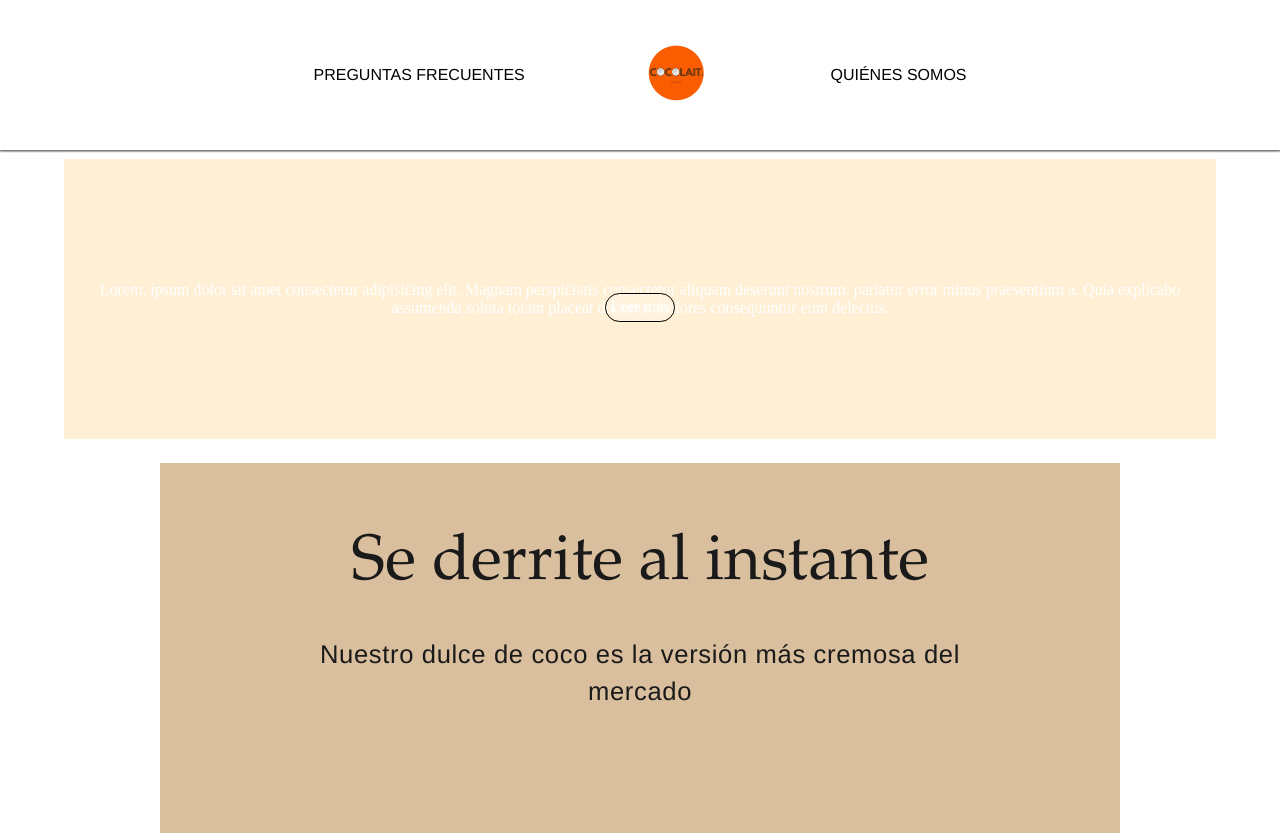
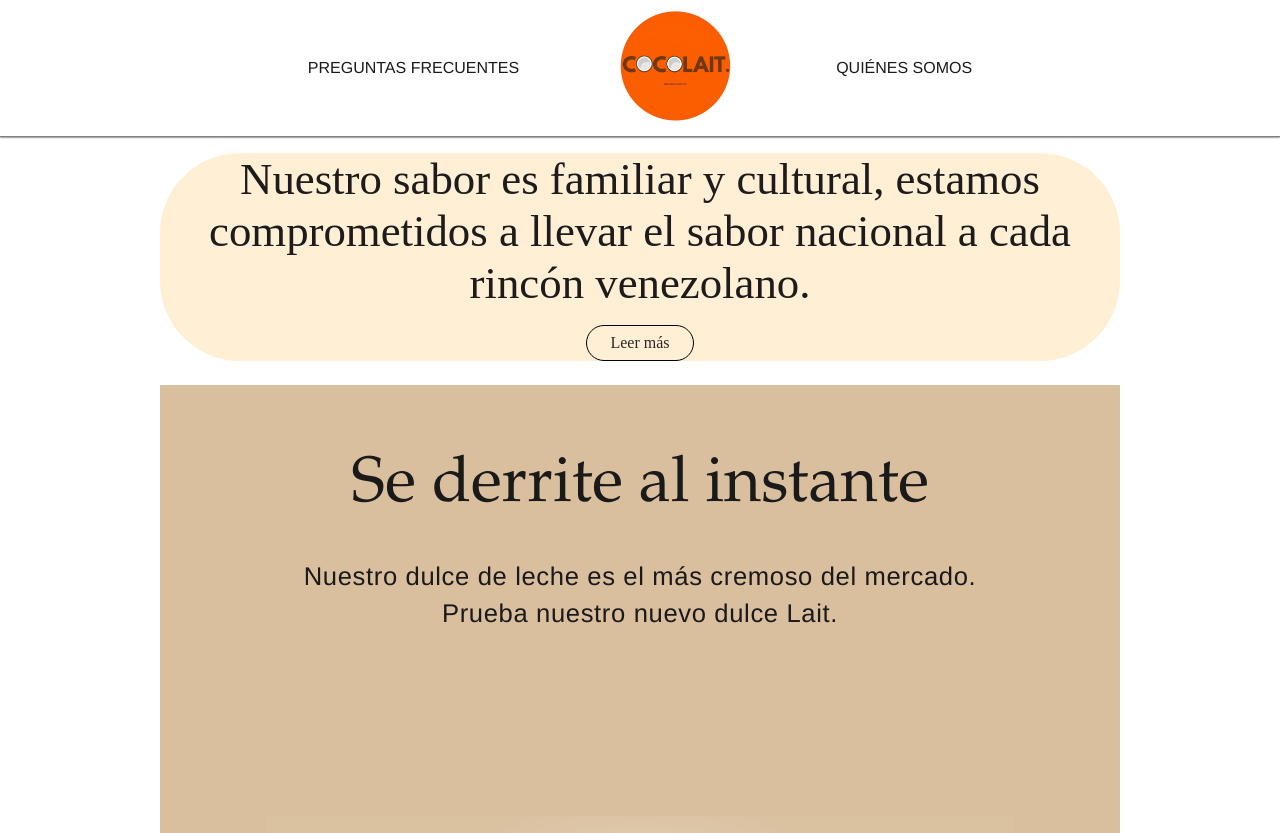
Before and after one commit to dachidevv/uptaeb-proyecto-sitio-web, a plain HTML site: page index.html in a window 1280 px wide. Shown: the top 833 px of the page. Drawn offline with Linux system fonts and the light colour scheme.

Commit message:
Cambios al hero

```diff
--- a/index.html
+++ b/index.html
@@ -17,22 +17,22 @@
   </nav>
 
   <div class="hero">
-    <p>Lorem, ipsum dolor sit amet consectetur adipisicing elit. Magnam perspiciatis consectetur aliquam deserunt nostrum, pariatur error minus praesentium a. Quia explicabo assumenda soluta totam placeat ducimus maiores consequuntur eum delectus.</p>
+    <p>Nuestro sabor es familiar y cultural, estamos comprometidos a llevar el sabor nacional a cada rincón venezolano.</p>
     <a href="">Leer más</a>
   </div>
 
 <!-- Inicio de la sección de los productos -->
 
-  <!-- Primer producto, cocolait -->
+  <!-- Primer producto, dulce lait -->
   <section class="banner-base marron-leche">
 
     <div class="contenedor-info">
         <h1>Se derrite al instante</h1>
-        <p>Nuestro dulce de coco es la versión más cremosa del mercado</p>
+        <p>Nuestro dulce de leche es el más cremoso del mercado. Prueba nuestro nuevo dulce Lait. </p>
       </div>
 
       <div class="contenedor-producto">
-        <img src="images/dulce_cocolait.webp" alt="Dulce de coco y leche cocolait" width="1280" height="960">
+        <img src="images/dulce_cocolait.webp" alt="Dulce de leche lait" width="1280" height="960">
       </div>
 
   </section>
@@ -45,8 +45,8 @@
       </div>
 
       <div class="contenedor-info">
-        <h1>Disfruta del nuevo sabor</h1>
-        <p>La innovación en la cultura también se permite. Bocalait ofrece lo mejor de los dos mundos que ya conoces. Atrévete a degustarlo.</p>
+        <h1>Disfruta de la innovación</h1>
+        <p>Innovar en la cultura también se permite. Bocalait ofrece lo mejor de los dos mundos que ya conoces. Atrévete a degustarlo.</p>
       </div>
 
     </section>
@@ -57,7 +57,7 @@
   <section class="banner-base lila-palido">
 
     <div class="contenedor-info">
-      <h1></h1>
+      <h1>Nuestro sabor es cultural</h1>
       <p></p>
     </div>
 
--- a/styles.css
+++ b/styles.css
@@ -15,30 +15,30 @@ ol, ul {
 /* inicio de configuraciones para el nav */
 
 .nav-bar {
+
   display: flex;
   align-items: center;
   justify-content: center;
-  margin-bottom: 0.5rem;
-  gap: 3rem;
+  margin-bottom: 1rem;
+
 
   padding: 0.5rem;
 
   box-shadow: 0 0 2px black;
   border-bottom: 1px solid gray;
-
+  height: 120px;
 
 }
 
 .nav-bar a {
 
-
-
-  padding: 2.2rem;
+   padding: 2.8rem; /* brecha entre los elementos a */
 
    text-decoration: none;
-   color: #000;
+   color: #1a1a1a;
    font-family: "Helvetica Neue", Helvetica, Arial, sans-serif;
    text-transform: uppercase;
+
 
 }
 
@@ -49,7 +49,7 @@ ol, ul {
 
 .nav-bar img {
   width: auto;
-  height: 60px;
+  height: 120px;
 }
 
 /* fin configuración del nav */
@@ -59,56 +59,61 @@ ol, ul {
 .hero {
 
   display: flex;
+  flex-direction: column;
   align-items: center;
   justify-content: center;
-  overflow: hidden; /* ver luego si este overflow es realmente necesario */
+
+
+  overflow: hidden;
 
   /* tamaño a la clase */
-  min-height: 35vh;
-  width: 90%;
+  min-height: 15vh;
+  width: 75%;
   margin: 0 auto;
 
 
   background-size: cover;
-  background-image: linear-gradient(rgba(0, 0, 0, 0.3)), url('images/dulces_mostrador.jpg');
+  background-image: linear-gradient(rgba(0, 0, 0, 0.3)), url();
   background-repeat: no-repeat;
   background-position: top;
   background-color: papayawhip;
-
+  border-radius: 80px;
 
 }
 
 .hero p {
 
+  width: 90%;
+
   text-align: center;
-  color: white;
-  justify-content: center;
+  color: #1d1b1b;
+  font-weight: 500;
+  font-size: 2.8rem;
 
 }
 
-.hero div {
-  /*especificaciones para las imagenes*/
-  width: 80%;
-  height: 200px;
-
-}
 
 .hero a {
   /*estilos, decoraciones, etc*/
 
-  margin-top: 1rem;                      /* hay que trabajar la posición de este a*/
-  justify-content: center;
-  align-items: center;
-  position: absolute;
+  margin-top: 1rem;
+  padding: 0.5rem;
+  width: 90px;
+  height: auto;
 
-  padding: 0.3rem;
 
-  color: white;
   text-decoration: none;
+  text-align: center;
+
   border: 1px solid black;
-  border-radius: 20px 20px;
-  background-color: rgba(255, 248, 231, 0.5);
+  border-radius: 50px;
+  color: rgb(44, 40, 40);
 
+}
+
+.hero a:hover {
+  transition: 0.5s;
+  background-color: rgba(0, 0, 0, 0.3);
 }
 
 /* fin configuración del hero */
@@ -167,7 +172,7 @@ ol, ul {
         padding: 2rem 2rem 7.5rem 2em;
 
         color: #1A1A1A;
-
+        overflow: hidden;
       }
 
       .contenedor-info h1 {
```
